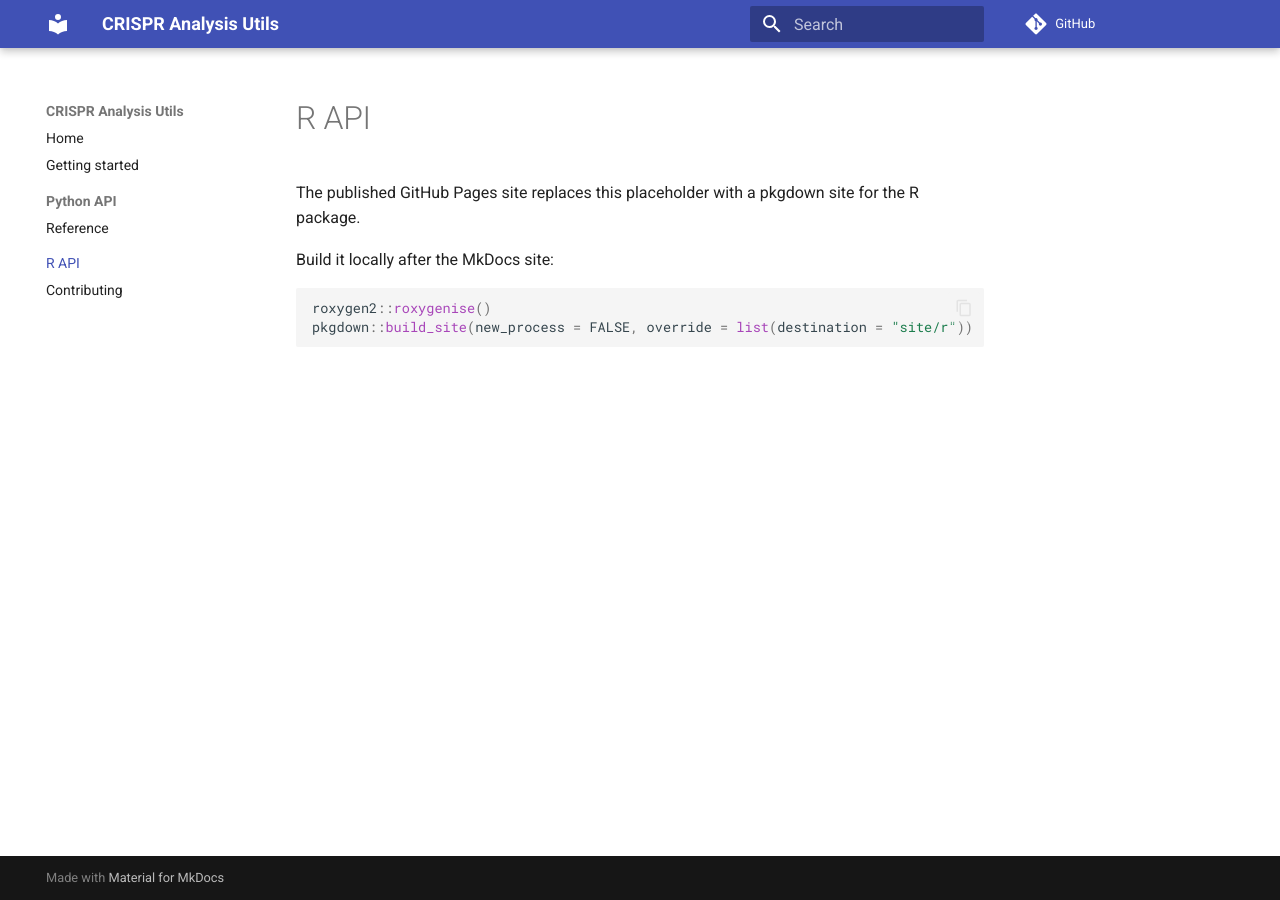
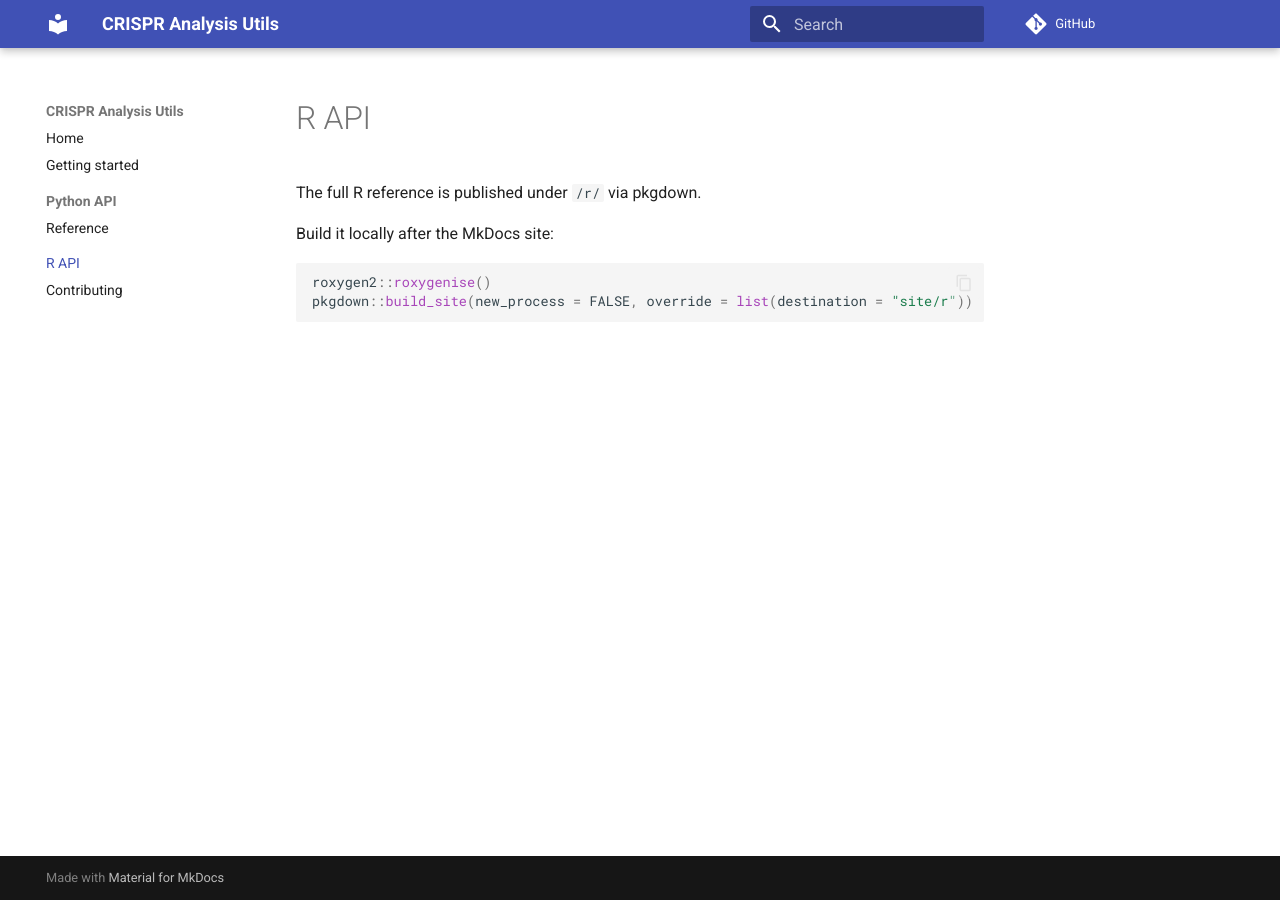
Before and after one commit to EngreitzLab/crispr-analysis-utils, an MkDocs documentation site: the page built from docs/r-api.md, in a window 1280 px wide. Built offline with MkDocs 1.6.1 and Material for MkDocs 9.7.7, drawn with Linux system fonts in a browser that asks for light colours; comment, search, counter and statistics services are not loaded.

Commit message:
- fixing github pages

```diff
--- a/docs/r.md
+++ b/docs/r-api.md
@@ -1,7 +1,6 @@
 # R API
 
-The published GitHub Pages site replaces this placeholder with a pkgdown site
-for the R package.
+The full R reference is published under `/r/` via pkgdown.
 
 Build it locally after the MkDocs site:
 
--- a/mkdocs.yml
+++ b/mkdocs.yml
@@ -31,5 +31,5 @@ nav:
   - Getting started: getting-started.md
   - Python API:
       - Reference: python/reference.md
-  - R API: r.md
+  - R API: r-api.md
   - Contributing: contributing.md
```
